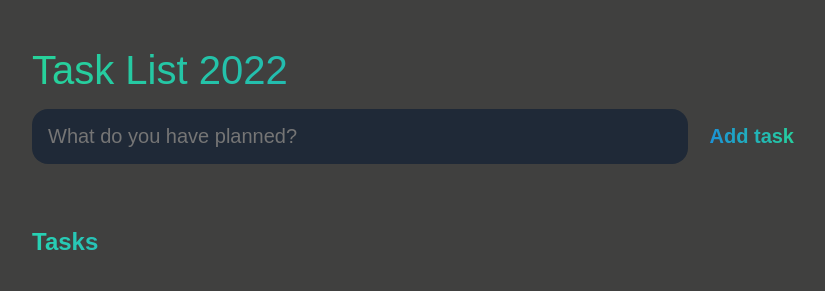
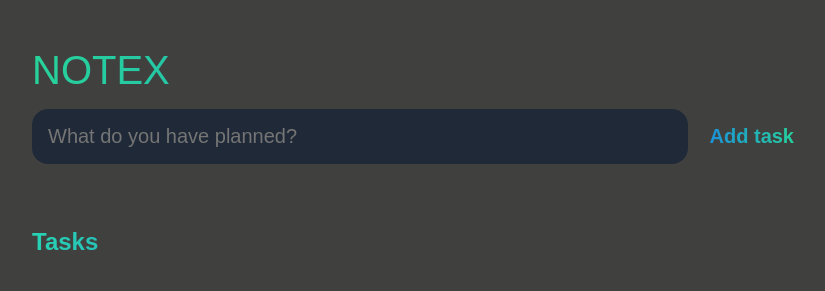
Before and after one commit to sparshpatial/NOTEX, a plain HTML site: page index.html in a window 1280 px wide. Shown: the whole page, without its empty margins (224-1049 px from the left). Drawn offline with Linux system fonts and the light colour scheme.

Commit message:
Update index.html

```diff
--- a/index.html
+++ b/index.html
@@ -11,7 +11,7 @@
 <body>
     <header>
         <h1>
-            Task List 2022
+            NOTEX
         </h1>
         <form id="new-task-form">
             <input
```
